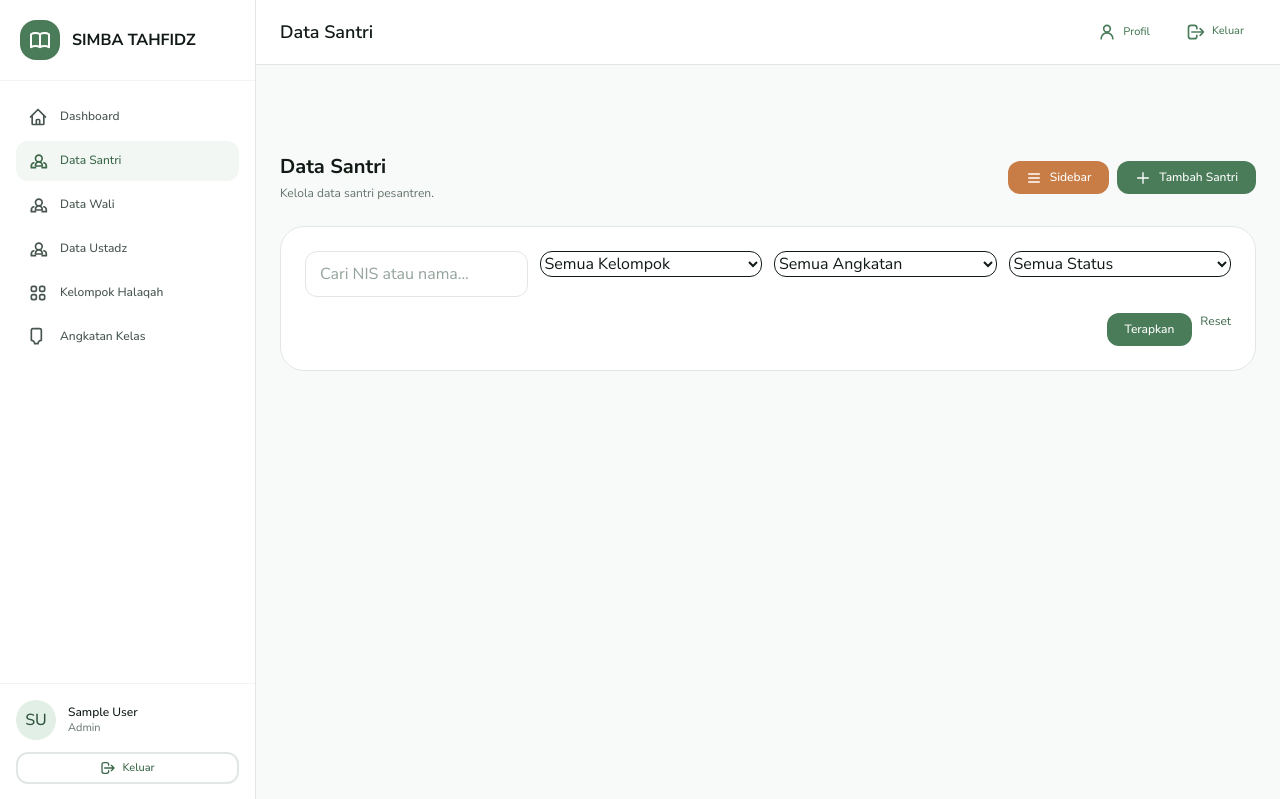
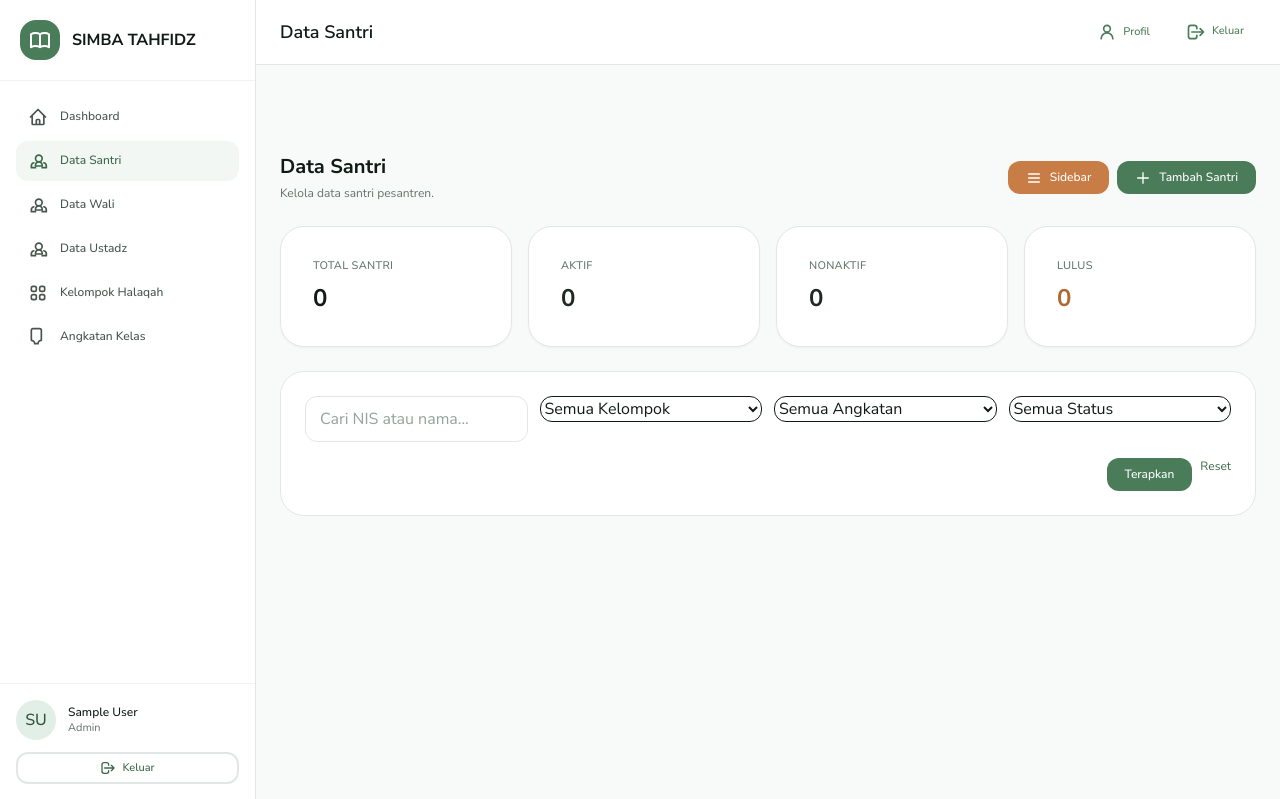
Before and after one commit to gazza-bot/SIMBATAHFIDZ, a Laravel app: page /admin/santris in a window 1280 px wide. Shown: the top 799 px of the page. Run offline with Laravel 12, Linux system fonts and the light colour scheme; the visitor is signed in with stand-in values (Sample User, id 1); data that the repository does not hold is empty; style sheets or scripts are compiled from the project's sources; parts of the project's set-up code (start-up, migrations or seed data) failed here and were passed over.

Commit message:
fix(admin): restore Ustadz page (typo + summary) and restructure index views
- Fix WaliController@index: status filter now uses whereHas('user')
- Ustadz index view: fix blade syntax error (extra quote), summary cards correct
- Admin index views: summary cards moved out of the filter form, Terapkan submit button added, Reset link restored
- npm run build + view:clear + pest: 38 tests pass

```diff
--- a/app/Http/Controllers/Admin/WaliController.php
+++ b/app/Http/Controllers/Admin/WaliController.php
@@ -24,7 +24,7 @@ class WaliController extends Controller
         }
 
         $totalWali = (clone $query)->count();
-        $totalAktif = (clone $query)->where('status_aktif', 'aktif')->count();
+        $totalAktif = (clone $query)->whereHas('user', fn($q) => $q->where('status_aktif', 'aktif'))->count();
 
         $walis = $query->latest()->paginate(15)->withQueryString();
 
--- a/resources/views/admin/santris/index.blade.php
+++ b/resources/views/admin/santris/index.blade.php
@@ -19,6 +19,25 @@
                     Tambah Santri
                 </x-button>
             </div>
+        </div>
+
+        <div class="grid grid-cols-2 md:grid-cols-4 gap-4">
+            <x-card padding="lg">
+                <p class="text-xs font-medium text-neutral-500 uppercase tracking-wide">Total Santri</p>
+                <p class="mt-2 text-2xl font-bold text-neutral-900">{{ $summary['total'] }}</p>
+            </x-card>
+            <x-card padding="lg">
+                <p class="text-xs font-medium text-neutral-500 uppercase tracking-wide">Aktif</p>
+                <p class="mt-2 text-2xl font-bold text-success-600">{{ $summary['aktif'] }}</p>
+            </x-card>
+            <x-card padding="lg">
+                <p class="text-xs font-medium text-neutral-500 uppercase tracking-wide">Nonaktif</p>
+                <p class="mt-2 text-2xl font-bold text-error-600">{{ $summary['nonaktif'] }}</p>
+            </x-card>
+            <x-card padding="lg">
+                <p class="text-xs font-medium text-neutral-500 uppercase tracking-wide">Lulus</p>
+                <p class="mt-2 text-2xl font-bold text-secondary-600">{{ $summary['lulus'] }}</p>
+            </x-card>
         </div>
 
         <form data-admin-filter action="{{ route('admin.santris.index') }}" method="GET">
```
Also changed, not shown: resources/views/admin/angkatans/index.blade.php (+11 -0 lines), resources/views/admin/kelompoks/index.blade.php (+15 -0 lines), resources/views/admin/ustadzs/index.blade.php (+11 -0 lines), resources/views/admin/walis/index.blade.php (+11 -0 lines).
